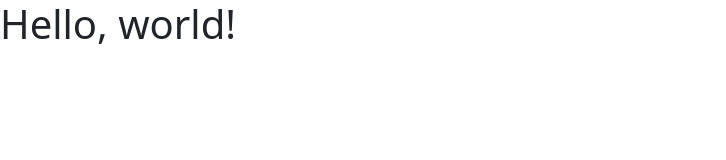
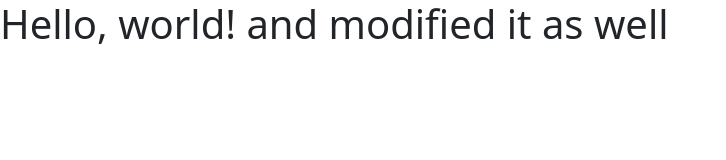
Before and after one commit to sojibbagchi/brabch_exmpl, a plain HTML site: page MyWebsite/index.html in a window 1280 px wide. Shown: the whole page, without its empty margins (0-726 px from the left). Drawn offline with nearby package versions, Linux system fonts and the light colour scheme.

Commit message:
commiting issues

```diff
--- a/MyWebsite/index.html
+++ b/MyWebsite/index.html
@@ -8,10 +8,10 @@
     <!-- Bootstrap CSS -->
     <link href="https://cdn.jsdelivr.net/npm/bootstrap@5.1.3/dist/css/bootstrap.min.css" rel="stylesheet" integrity="sha384-1BmE4kWBq78iYhFldvKuhfTAU6auU8tT94WrHftjDbrCEXSU1oBoqyl2QvZ6jIW3" crossorigin="anonymous">
 
-    <title>Hello, world!</title>
+    <title>Hello, world!  I have modified it </title>
   </head>
   <body>
-    <h1>Hello, world!</h1>
+    <h1>Hello, world! and modified it as well </h1>
 
     <!-- Optional JavaScript; choose one of the two! -->
 
```
